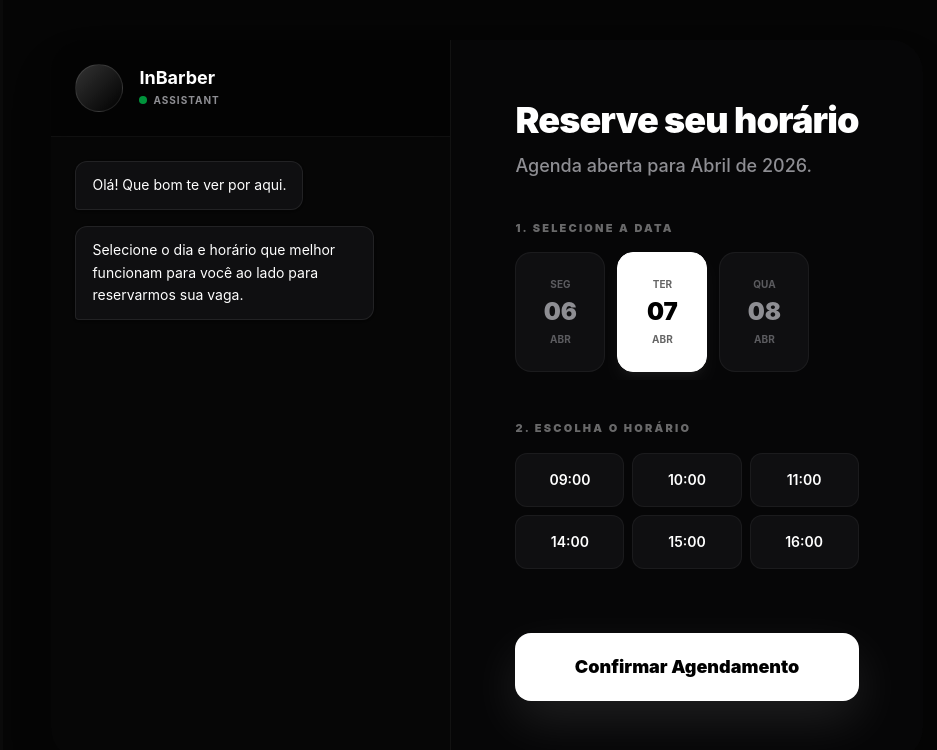
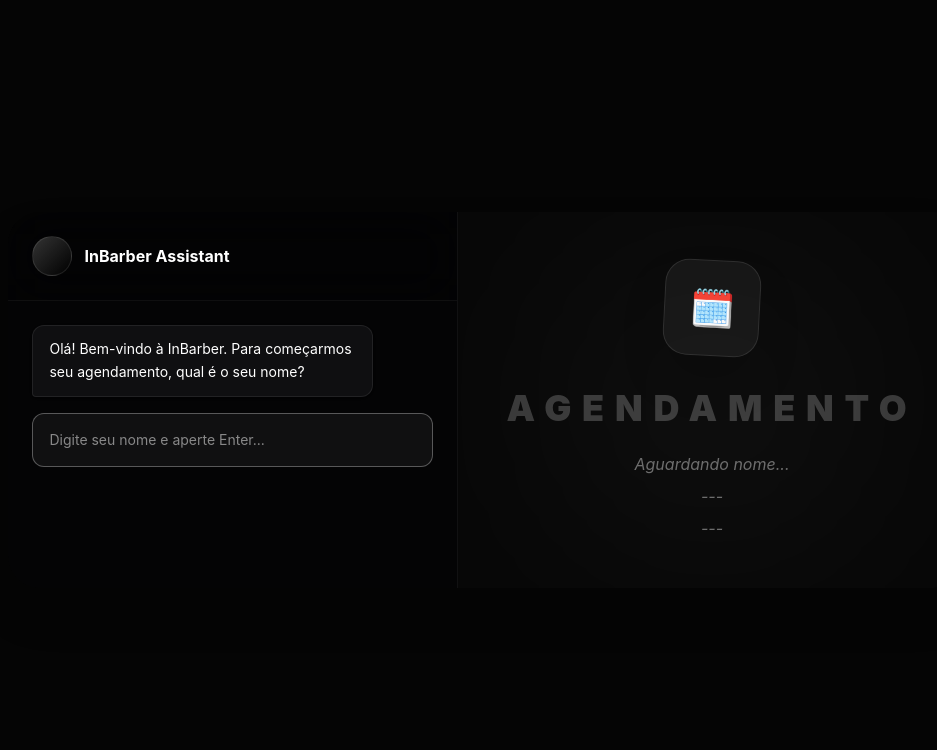
Before and after one commit to JoaozinDaprogramacao/barbercenter, a Next.js app: page / in a window 1280 px wide. Shown: the top 750 px of the page, without its empty margins (153-1090 px from the left). Built offline with nearby package versions, Linux system fonts and the light colour scheme.

Commit message:
feat: logica de agente

```diff
--- a/src/app/page.tsx
+++ b/src/app/page.tsx
@@ -1,73 +1,119 @@
+"use client";
+
+import { useState, useEffect, useRef } from "react";
 import { ChatBubble } from "@/components/ChatBubble";
 import { DateSelector } from "@/components/DateSelector";
 import { TimeGrid } from "@/components/TimeGrid";
+import { ServiceSelector } from "@/components/ServiceSelector";
 
 export default function BarberChat() {
+  const [step, setStep] = useState(1);
+  const [userData, setUserData] = useState({ name: "", service: "", date: "", time: "" });
+  const scrollRef = useRef<HTMLDivElement>(null);
+
+  // Auto-scroll para a última mensagem
+  useEffect(() => {
+    if (scrollRef.current) {
+      scrollRef.current.scrollTop = scrollRef.current.scrollHeight;
+    }
+  }, [step]);
+
+  const handleName = (e: React.KeyboardEvent<HTMLInputElement>) => {
+    if (e.key === "Enter" && userData.name) setStep(2);
+  };
+
   return (
-    <div className="min-h-screen bg-[#050505] text-text-primary flex items-center justify-center p-0 md:p-6 lg:p-12">
-      {/* Removemos o h-screen fixo. O container agora cresce conforme o conteúdo até o limite da tela */}
-      <main className="w-full max-w-6xl bg-surface/30 md:glass flex flex-col md:flex-row md:rounded-[32px] overflow-hidden shadow-2xl border-none md:border md:border-white/5 transition-all">
+    <div className="min-h-screen bg-[#050505] text-text-primary flex items-center justify-center p-0 md:p-6">
+      <main className="w-full max-w-5xl bg-surface/30 md:glass flex flex-col md:flex-row md:rounded-[32px] overflow-hidden shadow-2xl border-none md:border md:border-white/5 transition-all md:h-[750px]">
 
-        {/* Sidebar: No PC ela acompanha a altura da Dashboard. No Mobile ela é o topo. */}
-        <aside className="w-full md:w-[350px] lg:w-[400px] flex flex-col bg-black/20 shrink-0 border-b md:border-b-0 md:border-r border-white/5">
-          <header className="p-6 border-b border-white/5 bg-black/40 backdrop-blur-xl shrink-0">
-            <div className="flex items-center gap-4">
-              <div className="w-12 h-12 rounded-full bg-accent-gradient border border-white/10" />
-              <div>
-                <h1 className="font-bold text-lg leading-none">InBarber</h1>
-                <div className="mt-1.5 flex items-center gap-1.5">
-                  <span className="w-2 h-2 rounded-full bg-green-500 animate-pulse" />
-                  <span className="text-[10px] font-bold text-text-secondary uppercase tracking-widest">Assistant</span>
-                </div>
-              </div>
+        {/* Lado Esquerdo: O Chatbot Ativo */}
+        <aside className="w-full md:w-[450px] flex flex-col bg-black/40 shrink-0 border-b md:border-b-0 md:border-r border-white/5">
+          <header className="p-6 border-b border-white/5 bg-black/20 backdrop-blur-xl shrink-0">
+            <div className="flex items-center gap-3">
+              <div className="w-10 h-10 rounded-full bg-accent-gradient border border-white/10" />
+              <h1 className="font-bold text-base">InBarber Assistant</h1>
             </div>
           </header>
 
-          {/* O scroll aqui só aparece se as mensagens excederem a altura da dashboard ao lado */}
-          <div className="flex-1 p-6 space-y-4 overflow-y-visible md:overflow-y-auto no-scrollbar">
-            <ChatBubble isAi text="Olá! Que bom te ver por aqui." />
-            <ChatBubble isAi text="Selecione o dia e horário que melhor funcionam para você ao lado para reservarmos sua vaga." />
+          <div ref={scrollRef} className="flex-1 p-6 space-y-6 overflow-y-auto no-scrollbar scroll-smooth">
+            {/* PERGUNTA 1: NOME */}
+            <ChatBubble isAi text="Olá! Bem-vindo à InBarber. Para começarmos seu agendamento, qual é o seu nome?" />
 
-            {/* Mobile Only Viewport */}
-            <div className="md:hidden space-y-8 pt-4">
-              <DateSelector />
-              <TimeGrid />
-            </div>
+            {step === 1 && (
+              <div className="animate-in fade-in slide-in-from-left-4 duration-500">
+                <input
+                  autoFocus
+                  type="text"
+                  placeholder="Digite seu nome e aperte Enter..."
+                  className="w-full bg-white/5 border border-white/10 p-4 rounded-xl text-sm outline-none focus:border-white/30 transition-all"
+                  onKeyDown={handleName}
+                  onChange={(e) => setUserData({ ...userData, name: e.target.value })}
+                />
+              </div>
+            )}
+
+            {/* PERGUNTA 2: SERVIÇO */}
+            {step >= 2 && (
+              <>
+                <ChatBubble text={userData.name} />
+                <ChatBubble isAi text={`Prazer em te conhecer, ${userData.name.split(' ')[0]}! Qual serviço você deseja realizar hoje?`} />
+
+                {step === 2 && (
+                  <div className="animate-in fade-in slide-in-from-left-4 duration-500">
+                    <ServiceSelector onSelect={(s) => { setUserData({ ...userData, service: s }); setStep(3); }} />
+                  </div>
+                )}
+              </>
+            )}
+
+            {/* PERGUNTA 3: HORÁRIO */}
+            {step >= 3 && (
+              <>
+                <ChatBubble text={userData.service} />
+                <ChatBubble isAi text="Ótima escolha! Agora, qual o melhor dia e horário para você?" />
+
+                {step === 3 && (
+                  <div className="space-y-4 animate-in fade-in slide-in-from-left-4 duration-500 pb-20">
+                    <DateSelector />
+                    <TimeGrid />
+                    <button
+                      onClick={() => setStep(4)}
+                      className="w-full bg-white text-black py-4 rounded-xl font-bold active:scale-95 transition-all shadow-lg"
+                    >
+                      Confirmar Horário
+                    </button>
+                  </div>
+                )}
+              </>
+            )}
+
+            {/* FINALIZAÇÃO */}
+            {step === 4 && (
+              <>
+                <ChatBubble text="Horário selecionado!" />
+                <ChatBubble isAi text={`Tudo pronto, ${userData.name.split(' ')[0]}! Seu agendamento para ${userData.service} foi realizado com sucesso. Te esperamos lá! ✂️`} />
+              </>
+            )}
           </div>
         </aside>
 
-        {/* Dashboard: Ocupa o espaço necessário sem forçar scroll se houver tela */}
-        <section className="hidden md:flex flex-1 flex-col justify-center p-8 lg:p-16 bg-background/40">
-          <div className="max-w-2xl w-full mx-auto space-y-10">
-            <header>
-              <h2 className="text-4xl font-black tracking-tight mb-3">Reserve seu horário</h2>
-              <p className="text-text-secondary text-lg font-medium">Agenda aberta para Abril de 2026.</p>
-            </header>
-
-            <div className="space-y-4">
-              <h3 className="text-[11px] font-black uppercase tracking-[0.2em] text-white/40">1. Selecione a Data</h3>
-              <DateSelector />
+        {/* Lado Direito: Visual de Destaque (Desktop Only) */}
+        <section className="hidden md:flex flex-1 flex-col items-center justify-center p-12 bg-background/20 relative overflow-hidden">
+          {/* Elemento Decorativo: Um preview do que está acontecendo */}
+          <div className="text-center space-y-6 z-10">
+            <div className="w-24 h-24 bg-white/5 rounded-3xl border border-white/10 flex items-center justify-center mx-auto mb-8 rotate-3 shadow-2xl">
+              <span className="text-4xl">🗓️</span>
             </div>
-
-            <div className="space-y-4">
-              <h3 className="text-[11px] font-black uppercase tracking-[0.2em] text-white/40">2. Escolha o Horário</h3>
-              <TimeGrid />
-            </div>
-
-            <div className="pt-6">
-              <button className="w-full bg-white text-black py-5 rounded-2xl font-black text-lg active:scale-[0.98] transition-all shadow-[0_20px_50px_rgba(255,255,255,0.1)] hover:bg-zinc-100">
-                Confirmar Agendamento
-              </button>
+            <h2 className="text-4xl font-black opacity-20 uppercase tracking-[0.3em]">Agendamento</h2>
+            <div className="space-y-2 opacity-40 italic">
+              <p>{userData.name || "Aguardando nome..."}</p>
+              <p>{userData.service || "---"}</p>
+              <p>{userData.time || "---"}</p>
             </div>
           </div>
+          {/* Background Blur Decorativo */}
+          <div className="absolute top-1/2 left-1/2 -translate-x-1/2 -translate-y-1/2 w-[300px] h-[300px] bg-white/5 rounded-full blur-[120px]" />
         </section>
-
-        {/* Footer Mobile Fixado apenas se necessário */}
-        <footer className="md:hidden p-6 bg-black border-t border-white/5">
-          <button className="w-full bg-white text-black py-4 rounded-xl font-bold">
-            Confirmar Agendamento
-          </button>
-        </footer>
       </main>
     </div>
   );
--- /dev/null
+++ b/src/components/ServiceSelector.tsx
@@ -0,0 +1,26 @@
+const services = [
+  { id: 1, name: "Corte Masculino", price: "R$ 50", time: "45 min", icon: "✂️" },
+  { id: 2, name: "Barba Terapia", price: "R$ 40", time: "30 min", icon: "🪒" },
+  { id: 3, name: "Combo (Corte + Barba)", price: "R$ 80", time: "1h 15min", icon: "🔥" },
+];
+
+export const ServiceSelector = ({ onSelect }: { onSelect: (name: string) => void }) => (
+  <div className="grid grid-cols-1 gap-3">
+    {services.map((s) => (
+      <button
+        key={s.id}
+        onClick={() => onSelect(s.name)}
+        className="group flex items-center justify-between p-5 rounded-2xl border border-white/5 bg-white/5 hover:bg-white hover:text-black transition-all duration-300"
+      >
+        <div className="flex items-center gap-4">
+          <span className="text-2xl">{s.icon}</span>
+          <div className="text-left">
+            <p className="font-bold text-lg leading-tight">{s.name}</p>
+            <p className="text-xs opacity-60 group-hover:text-black/60">{s.time}</p>
+          </div>
+        </div>
+        <span className="font-black text-lg">{s.price}</span>
+      </button>
+    ))}
+  </div>
+);
```
